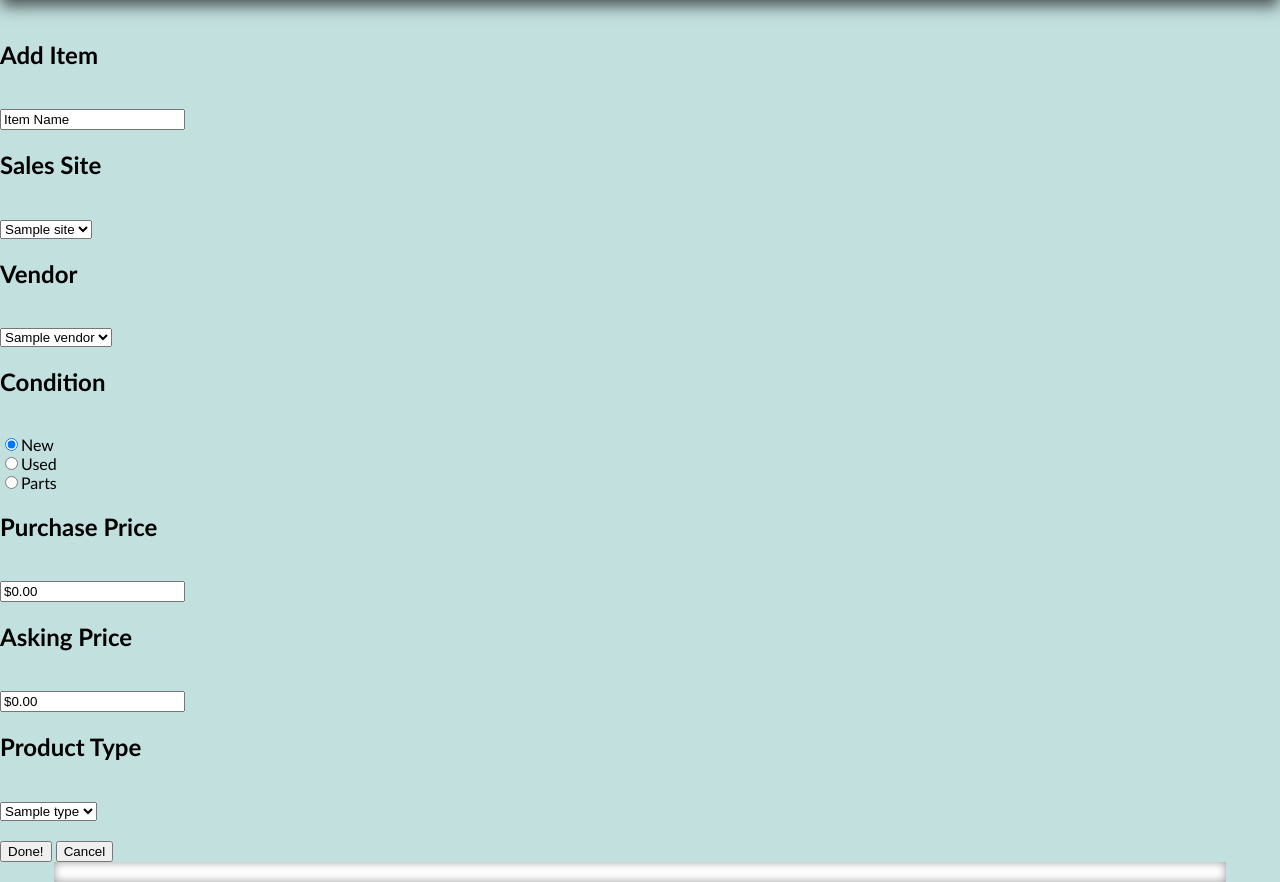
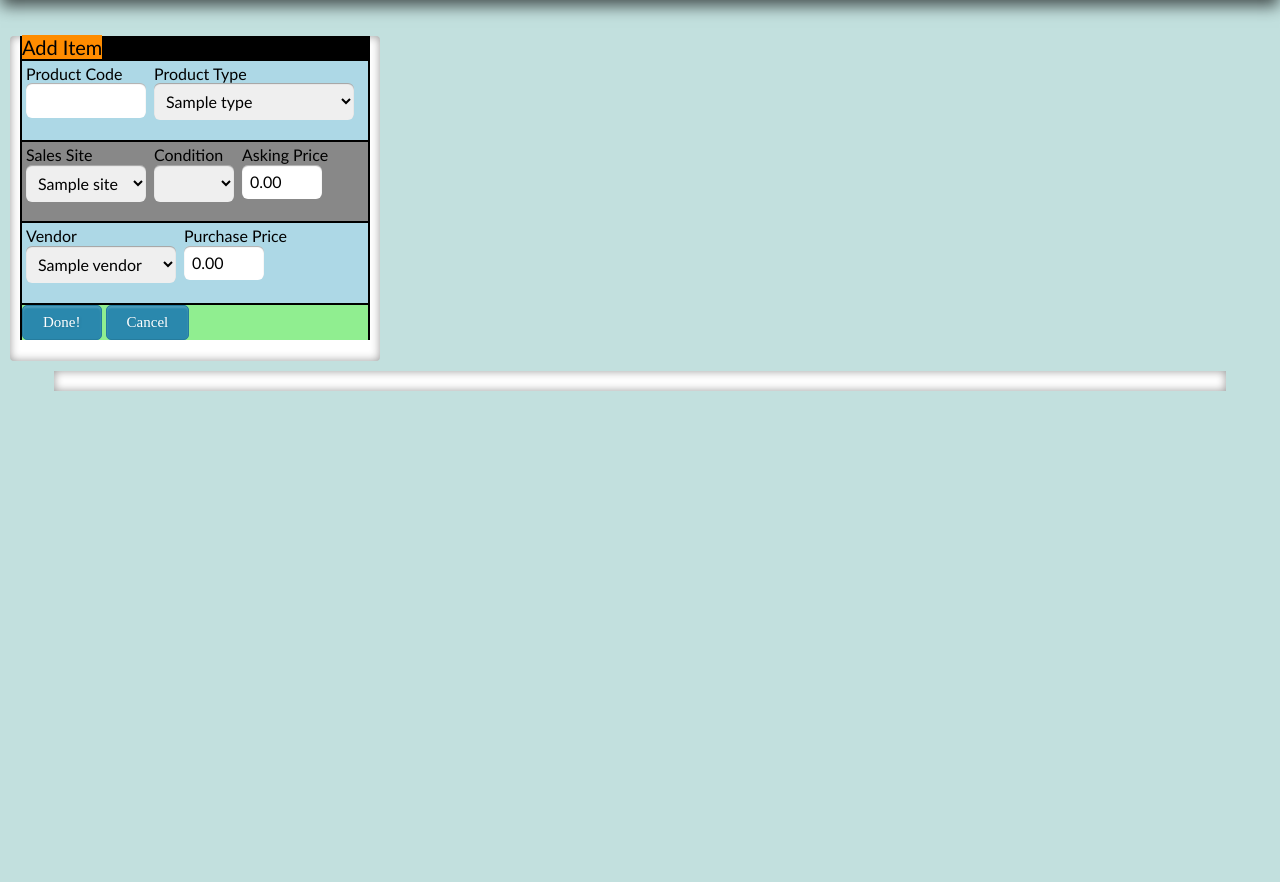
Before and after one commit to CSUF-Computer-Science/super-duper-spork, a Django app: page / in a window 1280 px wide. Shown: the part 200-1082 px from the top of the page. After the commit the page ends 591 px from the top, so only its background shows below. Run offline with Django 3.2, Linux system fonts and the light colour scheme; a user stored in the database is signed in; tables that the repository leaves empty hold one stand-in row (values such as "Sample post"); lists and menus that the app fills with data are empty.

Commit message:
css still incomplete but improved

```diff
--- a/sporkify/frontend/templates/base.html
+++ b/sporkify/frontend/templates/base.html
@@ -1,6 +1,7 @@
 <!DOCTYPE html>
 <html lang="en">
     <head>
+      <link rel="stylesheet" href="https://cdnjs.cloudflare.com/ajax/libs/normalize/8.0.0/normalize.min.css">
       <link rel="stylesheet" type="text/css" href="/static/stylesheets/styles.css">
 	  <script src="/static/js/inventory.js" async></script>
       <noscript>Enable Javascript to use the Add Item feature.</noscript>
--- a/sporkify/frontend/templates/inventory.html
+++ b/sporkify/frontend/templates/inventory.html
@@ -1,57 +1,85 @@
 {%extends "base.html"%}
-
-
 {%block headIncludes%}
 <link rel="stylesheet" type="text/css" href="/static/stylesheets/inventory.css">
 {%endblock%}
+{%block miniDash%}
+<div id="MiniDashContainer">
+    <form id="add_item" action="/add-item/" method="post">{% csrf_token %}
 
-{%block miniDash%}
+        <ul>
+            <li>
+                <label id="sectionTitle">Add Item</label><br>
+            </li>
+            <li id="bullet2_product">
+                <label id="pCode">Product Code<br>
+                    <input type="none" id="product_code" name="product_code" value=""><br>
+                </label>
 
-<div id="add_item">
-  <h2>Add Item</h2><br>
-  <form method="post">
-    <input type="text" name="Item Name" value="Item Name"><br>
-
-    <h2>Sales Site</h2><br>
-    <select name="Sale Site">
-        {% for channel in channels %}
-            <option value="{{channel.pk}}">{{channel.name}}<option>
-        {% endfor %}
-    </select>
-
-    <h2>Vendor</h2><br>
-    <select name="Vendor">
-        {% for vendor in vendors %}
-            <option value="{{vendor.pk}}">{{vendor.comp_Name}}<option>
-        {% endfor %}
-    </select>
-
-    <h2>Condition</h2><br>
-    <input type="radio" name="Condition" value="new" checked>New<br>
-    <input type="radio" name="Condition" value="used">Used<br>
-    <input type="radio" name="Condition" value="parts">Parts<br>
-
-    <h2>Purchase Price</h2><br>
-    <input type="text" name="Purchase Price" value="$0.00"><br>
-
-    <h2>Asking Price</h2><br>
-    <input type="text" name="Asking Price" value="$0.00"><br>
-
-    <h2>Product Type</h2><br>
-    <select name="Type">
+                <label id="pType">Product Type<br>
+                    <select id="product_type" name="product_type">
                         {% for product_type in product_types %}
                         <option value="{{product_type.pk}}">{{product_type.type_name}}</option>
                         {% endfor %}
+                    </select></label>
+            </li>
+
+            <li id="bullet3_selling">
+                <label id="sSite">Sales Site<br>
+                    <select id="selling_site" name="selling_site">
+                        {% for channel in channels %}
+                        <option value="{{channel.pk}}">{{channel.name}}</option>
+                        {% endfor %}
                     </select>
+                </label>
 
-    <br><br>  <!-- For spacing, please refactor with styling -->
+                <label id="sCondition">Condition<br>
+                    <select id="condition" name="condition">
+                        {% for condition in conditions %}
+                        <option value="{{condition.pk}}">{{condition.cond_Name}}</option>
+                        {% endfor %}
+                    </select>
+                </label>
 
-    <input type="submit" value="Done!">
-    <input type="submit" value="Cancel">
+                <label id="sAPrice">
+                    Asking Price<br>
+                    <input class="price_" type="text" id="ask_price" name="ask_price" value="0.00"><br>
+                </label>
+
+            </li>
+            <li id="bullet4_purchased">
+                <label id="purVendor">Vendor<br>
+                    <select id="vendor" name="vendor">
+                        {% for vendor in vendors %}
+                        <option value="{{vendor.pk}}">{{vendor.comp_Name}}</option>
+                        {% endfor %}
+                    </select>
+                </label>
+
+                <label id="purPrice">Purchase Price<br>
+                    <input class="price_" type="text" id="pur_price" name="pur_price" value="0.00"><br>
+                </label>
+            </li>
+            <li>
+                <div id="add_submit">
+                    <input id="add_buttonchild10" type="submit" value="Done!">
+                    <input id="add_buttonchild11" type="submit" value="Cancel">
+                </div>
+            </li>
+        </ul>
+
+        <label id="addedby">Added By<br>
+            <select id="added_by" name="added_by">
+                {% for human in employee %}
+                <option value="{{human.pk}}">{{human.f_name}}</option>
+                {% endfor %}
+            </select>
+        </label>
+
+
     </form>
+
 </div>
 {%endblock%}
-
 
 {%block contentContainer%}
 <table style="width:100%">
--- a/sporkify/static/stylesheets/inventory.css
+++ b/sporkify/static/stylesheets/inventory.css
@@ -0,0 +1,141 @@
+
+#miniDashContainer{
+    display: flex;
+    flex-direction: row;
+    flex-wrap: wrap;
+    width: 90%;
+    margin: 10px;
+}
+
+#add_item{
+    justify-content: flex-start;
+    align-content: top;
+    border-radius: 4px;
+    padding-right: 10px;
+    padding-left: 10px;
+    margin: 10px;
+    box-shadow: inset 0px 0px 10px rgba(0,0,0,0.40);
+    background: white;
+    width: 350px;
+    height: 325px;
+}
+
+#sectionTitle{
+    font-size: 20px;
+    background-color: darkorange;
+}
+#addedby{
+    /*added_by*/
+    display: none;
+}
+#add_submit{
+    /*done & cancel*/
+    justify-content: flex-end;
+    background-color: lightgreen;
+}
+#add_item ul{
+    justify-content: flex-start;
+    background-color: black;
+    padding:0px;
+}
+/*List level*/
+#add_item li{
+    list-style: none;
+    margin:2px;
+    padding: 0px;
+
+}
+#add_item #bullet2_product{
+    background-color: lightblue;
+    display:flex;
+    flex-direction: row;
+    justify-content: flex-start;
+}
+#add_item #bullet3_selling{
+    background-color: #888;
+    display:flex;
+    flex-direction: row;
+    justify-content: flex-start;
+}
+#add_item #bullet4_purchased{
+    display:flex;
+    flex-direction: row;
+    justify-content: flex-start;
+    background-color: lightblue;
+}
+
+/*input label level*/
+#add_item #pCode{
+    padding:4px;
+}
+#add_item #pType{
+    padding:4px;
+}
+#add_item #sSite{
+    padding:4px;
+}
+#add_item #sCondition{
+    padding:4px;
+}
+#add_item #sAPrice{
+    padding:4px;
+}
+#add_item #purVendor{
+    padding:4px;
+}
+#add_item #purPrice{
+    padding:4px;
+}
+/*input field level*/
+#add_item #selling_site{
+    width: 120px;
+}
+#add_item input.price_{
+    width: 80px;
+}
+#add_item input.product_code{
+    width: 200px;
+}
+#add_item #vendor{
+    width: 150px;
+}
+#add_item #product_type{
+    width: 200px;
+}
+#add_item #product_code{
+    width: 120px;
+}
+
+#add_item input[type="none"],
+#add_item select,
+#add_item input[type="text"]{
+	display: block;
+	box-sizing: border-box;
+	-webkit-box-sizing: border-box;
+	-moz-box-sizing: border-box;
+	width: 80px;
+	padding: 8px;
+	border-radius: 6px;
+	-webkit-border-radius:6px;
+	-moz-border-radius:6px;
+	border: 0px solid #fff;
+	box-shadow: inset 0px 1px 1px rgba(0, 0, 0, 0.33);
+	-moz-box-shadow: inset 0px 1px 1px rgba(0, 0, 0, 0.33);
+	-webkit-box-shadow: inset 0px 1px 1px rgba(0, 0, 0, 0.33);
+}
+
+#add_item input[type="submit"]{
+	background: #2A88AD;
+	padding: 8px 20px 8px 20px;
+	border-radius: 5px;
+	-webkit-border-radius: 5px;
+	-moz-border-radius: 5px;
+	color: #fff;
+	text-shadow: 1px 1px 3px rgba(0, 0, 0, 0.12);
+	font: normal 30px 'Bitter', serif;
+	-moz-box-shadow: inset 0px 2px 2px 0px rgba(255, 255, 255, 0.17);
+	-webkit-box-shadow: inset 0px 2px 2px 0px rgba(255, 255, 255, 0.17);
+	box-shadow: inset 0px 2px 2px 0px rgba(255, 255, 255, 0.17);
+	border: 1px solid #257C9E;
+	font-size: 15px;
+}
```
Lines whose indentation alone changed are shown as unchanged.
